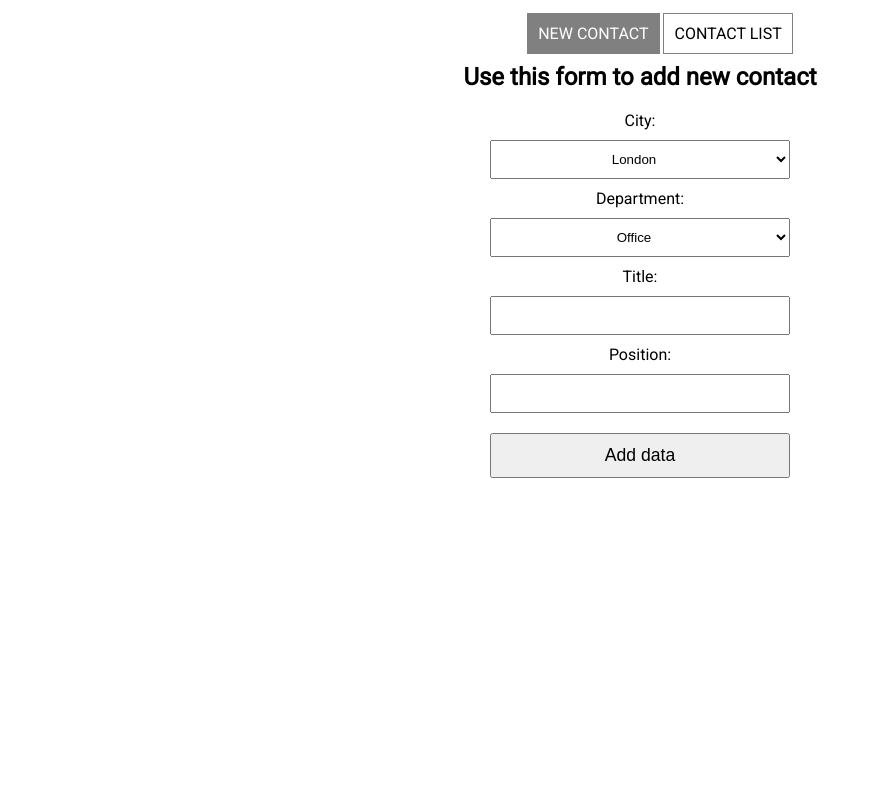
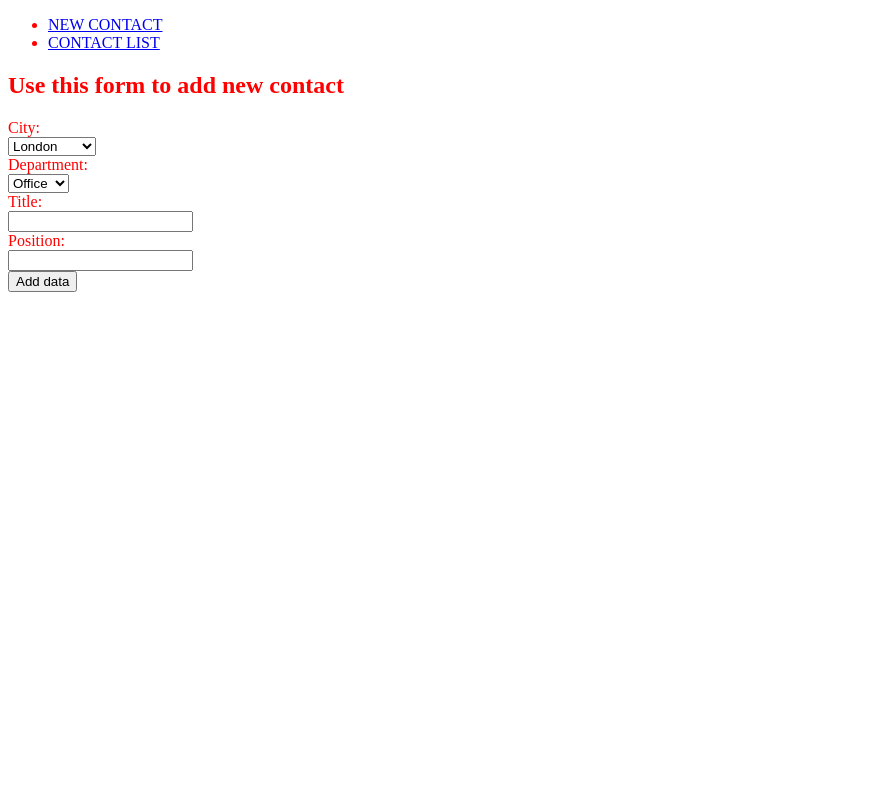
Before and after one commit to Lambrusc0/ToucanTech, a PHP site: page / in a window 1280 px wide. Shown: the whole page, without its empty margins (0-872 px from the left). Run offline with PHP 8.4, Linux system fonts and the light colour scheme; data that the repository does not hold is empty; some libraries are stand-ins or nearby versions.

Commit message:
Second commit

```diff
--- a/ToucanTech/application/config/config.php
+++ b/ToucanTech/application/config/config.php
@@ -25,7 +25,7 @@ define('URL', URL_PROTOCOL . URL_DOMAIN . URL_SUB_FOLDER);
 
         define('DB_TYPE', 'mysql');
         define('DB_HOST', '127.0.0.1');
-        define('DB_NAME', 'test');
+        define('DB_NAME', 'toucantech');
         define('DB_USER', 'root');
         define('DB_PASS', '');
         define('DB_CHARSET', 'utf8');
--- a/ToucanTech/public/css/style.css
+++ b/ToucanTech/public/css/style.css
@@ -1,73 +1 @@
-html{
-    width:100%;
-    height:100%;
-}
-
-#content{
-    height: 100%;
-    display: -ms-flexbox;
-	display: -webkit-flex;
-    display: flex;
-    align-items: center;
-    justify-content: center;
-    font-family: 'Roboto', sans-serif;
-}
-
-#content #tabs{
-    width:60%;
-    min-width: 200px;
-    margin:0px auto;
-    text-align: center;
-}
-
-ul{
-    list-style-type: none;
-}
-
-ul li{
-    display: inline;
-}
-
-#tabs ul li a{
-    text-decoration: none;
-    color: black;
-    padding:10px;
-    border: 1px solid grey;
-    outline: none;
-}
-
-#tabs ul li a:hover{
-    background: grey;
-    color: white;
-}
-
-.active{
-    background: grey;
-    color: white !important;
-}
-
-#submit-form select, #submit-form input[type=text], #submit-form input[type=button]{
-    width:90%;
-    max-width: 300px;
-    margin:10px;
-    padding: 10px;
-    box-sizing: border-box;
-    text-align: center;
-}
-
-#submit-form input[type=button]{
-    font-size: 1.1em;
-    transition: all .3s
-}
-
-#submit-form input[type=button]:hover{
-    box-shadow: 2px 5px 5px #555;
-}
-
-#error{
-    color:red;
-}
-
-#contact-table{
-    width:100%;
-}
+body{color:red}
--- a/ToucanTech/public/scss/style.scss
+++ b/ToucanTech/public/scss/style.scss
@@ -0,0 +1,3 @@
+body{
+    color:red;
+}
```
Also changed, not shown: ToucanTech/bower.json (added, +25 -0 lines), ToucanTech/application/view/_templates/footer.php (line endings or trailing spaces).
